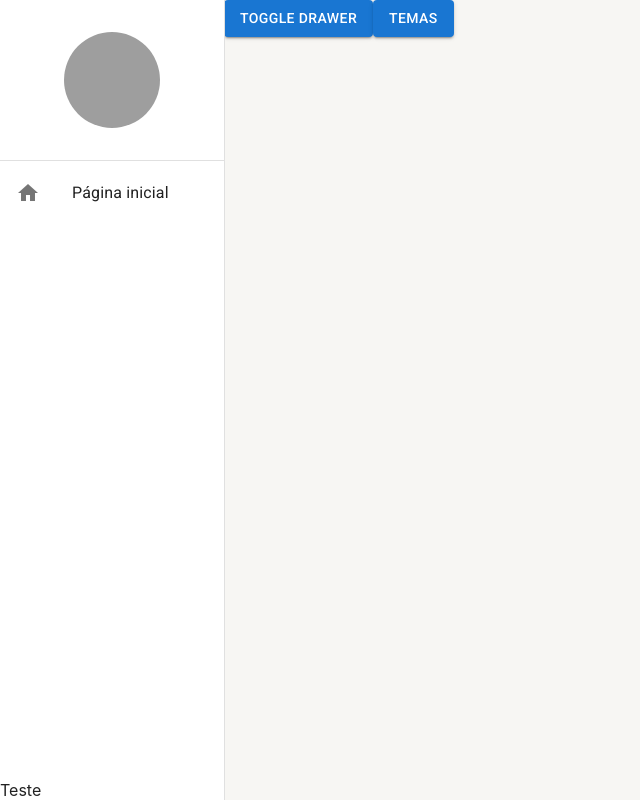
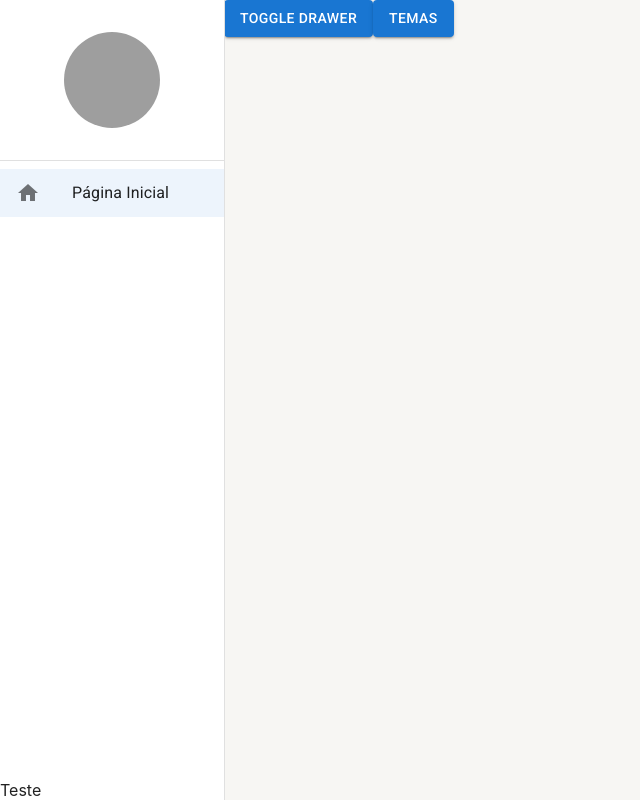
Before and after one commit to VictorSN96/Dashboard, a React (Create React App) app: page /pagina-inicial in a window 1280 px wide. Shown: the whole page, without its empty margins (0-640 px from the left). Built offline with nearby package versions, Linux system fonts and the light colour scheme; grey boxes are pictures that could not be loaded.

Commit message:
feat: opcoes de menu no Drawer

```diff
--- a/src/routes/index.tsx
+++ b/src/routes/index.tsx
@@ -1,5 +1,7 @@
+import { Routes, Route, Navigate} from 'react-router-dom';
+import { useEffect } from 'react';
+
 import { Button } from '@mui/material';
-import { Routes, Route, Navigate} from 'react-router-dom';
 import { useAppThemeContext, useDrawerContext } from '../shared/contexts';
 
 
@@ -7,7 +9,17 @@
 
 export const Approutes = () =>{
     const { toggleTheme } = useAppThemeContext();
-    const { toggleDrawerOpen} = useDrawerContext();
+    const { toggleDrawerOpen, setDrawerOptions} = useDrawerContext();
+
+    useEffect(() =>{
+        setDrawerOptions([
+        {
+            label: 'Página Inicial',
+            icon: 'home',
+            path: '/pagina-inicial'
+        }
+        ]);
+    }, []);
 
     return(
         <Routes>
@@ -21,7 +33,7 @@
                 }
             />
 
-            {/*<Route path='*' element={<Navigate to="/pagina-inicial"/>} />*/}
+            {<Route path='*' element={<Navigate to="/pagina-inicial"/>} />}
         </Routes>
 
     );
--- a/src/shared/components/menu-lateral/MenuLateral.tsx
+++ b/src/shared/components/menu-lateral/MenuLateral.tsx
@@ -1,5 +1,5 @@
 import * as React from 'react';
-import { useNavigate } from 'react-router-dom';
+import { useMatch, useNavigate, useResolvedPath } from 'react-router-dom';
 
 
 import { Avatar, Divider, Drawer, Icon, List, ListItemButton, ListItemIcon, ListItemText, useMediaQuery, useTheme } from "@mui/material";
@@ -23,6 +23,9 @@
 const ListItemLink: React.FC<IListItemLinkProps> = ({ to, icon, label, onClick }) =>{
     const navigate = useNavigate();
 
+    const resolvedPath = useResolvedPath(to);
+    const match = useMatch({ path: resolvedPath.pathname, end: false });
+
     const handleClick = () =>{
         navigate(to);
         onClick?.();
@@ -30,7 +33,7 @@
     };
 
     return(
-        <ListItemButton onClick={handleClick}>
+        <ListItemButton selected={!!match} onClick={handleClick}>
             <ListItemIcon>
                 <Icon>{icon}</Icon>
             </ListItemIcon>
@@ -43,7 +46,7 @@
     const theme = useTheme();
     const smDown = useMediaQuery(theme.breakpoints.down ('sm'));
 
-    const { isDrawerOpen, toggleDrawerOpen } = useDrawerContext();
+    const { isDrawerOpen, toggleDrawerOpen, drawerOptions } = useDrawerContext();
 
 
     return (
@@ -77,12 +80,15 @@
 
                     <Box flex={1} /*Box flex={1} serve para que o Box ocupe todo o resto do espaco disponivel*/>
                         <List component="nav">
-                            <ListItemLink
-                                icon='home'
-                                to='/pagina-inicial'
-                                label='Página inicial'
-                                onClick={smDown ? toggleDrawerOpen: undefined}
-                            />
+                            {drawerOptions.map(drawerOption => (
+                                <ListItemLink
+                                    key={drawerOption.path}
+                                    icon={drawerOption.icon}
+                                    to={drawerOption.path}
+                                    label={drawerOption.label}
+                                    onClick={smDown ? toggleDrawerOpen: undefined}
+                                />
+                            ))}
                         </List>
                     </Box>
 
--- a/src/shared/contexts/DrawerContexts.tsx
+++ b/src/shared/contexts/DrawerContexts.tsx
@@ -2,10 +2,18 @@
 
 
 
+interface IDrawerOption{
+    icon: string;
+    label: string;
+    path: string;
+
+}
 
 interface IDrawerContextdata{
     isDrawerOpen: boolean;
+    drawerOptions: IDrawerOption[];
     toggleDrawerOpen: () => void;
+    setDrawerOptions: (newDrawerOptions: IDrawerOption[]) => void;
 }
 
 interface IDrawerProviderProps{
@@ -20,15 +28,21 @@
 
 export const DrawerProvider: React.FC< IDrawerProviderProps > = ({ children }) =>{
     const [isDrawerOpen, setIsDrawerOpen] = useState(false);
+    const [drawerOptions, setDrawerOptions] = useState<IDrawerOption[]>([]);
+
 
     const toggleDrawerOpen = useCallback(() => {
         setIsDrawerOpen(oldDrawerOpen => !oldDrawerOpen);
 
     }, []); /* useCallback é uma função que serve para armazenar funções */
 
+    const handleSetDrawerOptions = useCallback((NewDrawerOptions: IDrawerOption[]) => {
+        setDrawerOptions(NewDrawerOptions);
+
+    }, []);
 
     return(
-        <DrawerContext.Provider value={{ isDrawerOpen,  toggleDrawerOpen }}>
+        <DrawerContext.Provider value={{ isDrawerOpen, drawerOptions, toggleDrawerOpen, setDrawerOptions: handleSetDrawerOptions }}>
             {children}
         </DrawerContext.Provider>
     )
```
